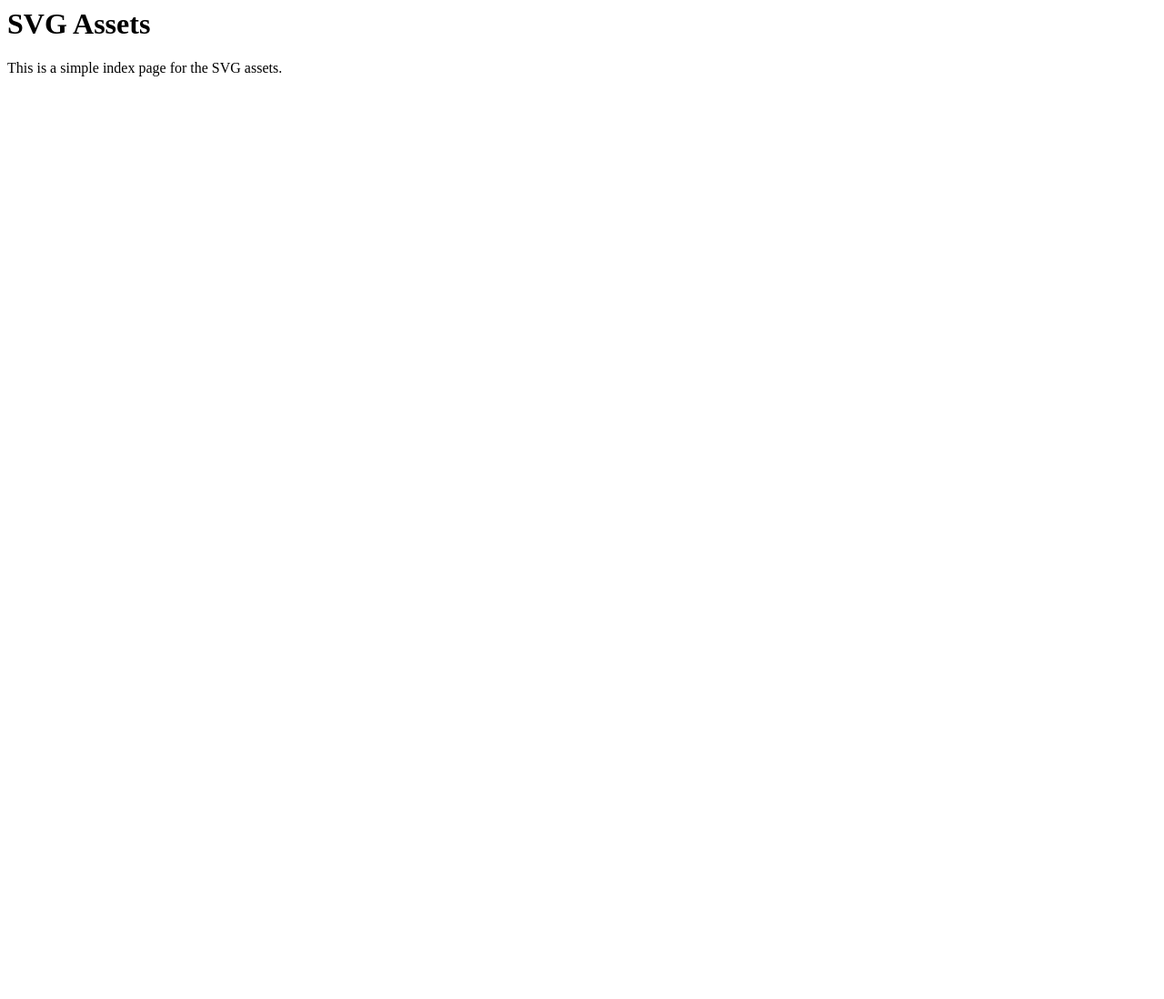
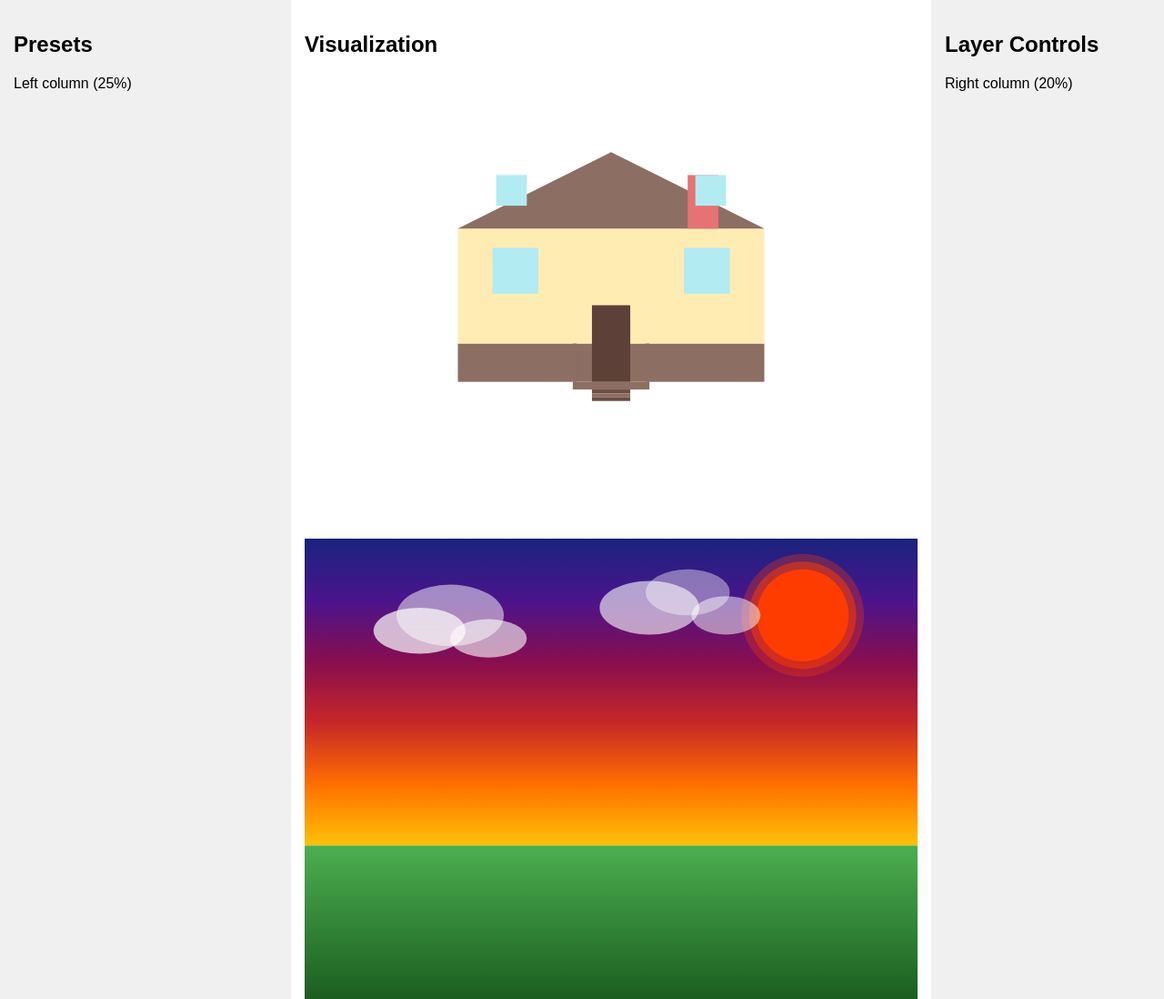
Before and after one commit to TortoiseWolfe/The_House_that_Code_Built, a plain HTML site: page index.html in a window 1280 px wide. Shown: the top 1098 px of the page at 91% size. Before the commit the page ends 800 px from the top, so only its background shows below. Drawn offline with Linux system fonts and the light colour scheme.

Commit message:
deploy: 2cf154b34908aadbb4f69cb27b582ab17f4da1d7

```diff
--- a/index.html
+++ b/index.html
@@ -1 +1,35 @@
-<html><head><meta charset="UTF-8"><meta name="viewport" content="width=device-width, initial-scale=1.0"><meta name="description" content="The House that Code Built"><meta name="author" content="TortoiseWolfe"><title>SVG Assets</title></head><body><h1>SVG Assets</h1><p>This is a simple index page for the SVG assets.</p></body></html>
+<!DOCTYPE html>
+<html lang="en">
+<head>
+  <meta charset="UTF-8">
+  <meta name="viewport" content="width=device-width, initial-scale=1.0">
+  <meta name="description" content="The House that Code Built - Interactive Learning Tool">
+  <meta name="author" content="TortoiseWolfe">
+  <meta name="keywords" content="web development, HTML, CSS, JavaScript, visualization">
+  <title>The House that Code Built</title>
+  <style>
+    body { margin: 0; padding: 0; font-family: Arial, sans-serif; }
+    .container { display: flex; width: 100%; }
+    .left-column { width: 25%; flex: 0 0 25%; background: #f0f0f0; padding: 15px; box-sizing: border-box; }
+    .center-column { width: 55%; flex: 0 0 55%; padding: 15px; box-sizing: border-box; }
+    .right-column { width: 20%; flex: 0 0 20%; background: #f0f0f0; padding: 15px; box-sizing: border-box; }
+  </style>
+</head>
+<body>
+  <div class="container">
+    <div class="left-column">
+      <h2>Presets</h2>
+      <p>Left column (25%)</p>
+    </div>
+    <div class="center-column">
+      <h2>Visualization</h2>
+      <img src="svg/house-structure.svg" alt="House Structure" width="100%">
+      <img src="svg/environment-layer.svg" alt="Environment Layer" width="100%">
+    </div>
+    <div class="right-column">
+      <h2>Layer Controls</h2>
+      <p>Right column (20%)</p>
+    </div>
+  </div>
+</body>
+</html>
```
